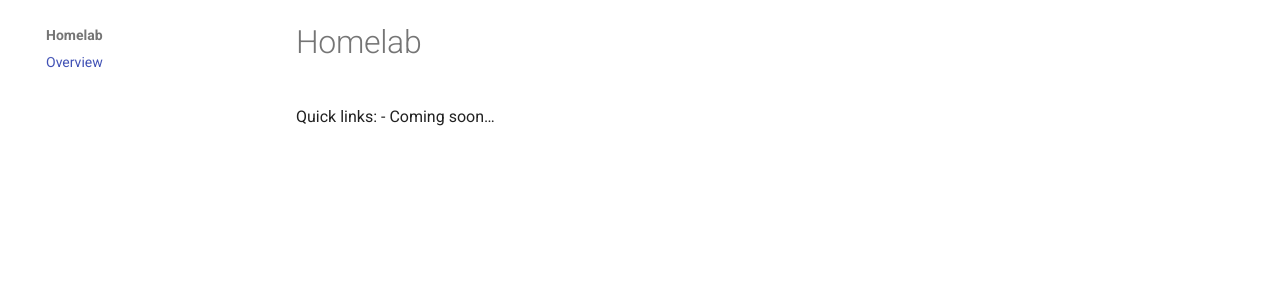
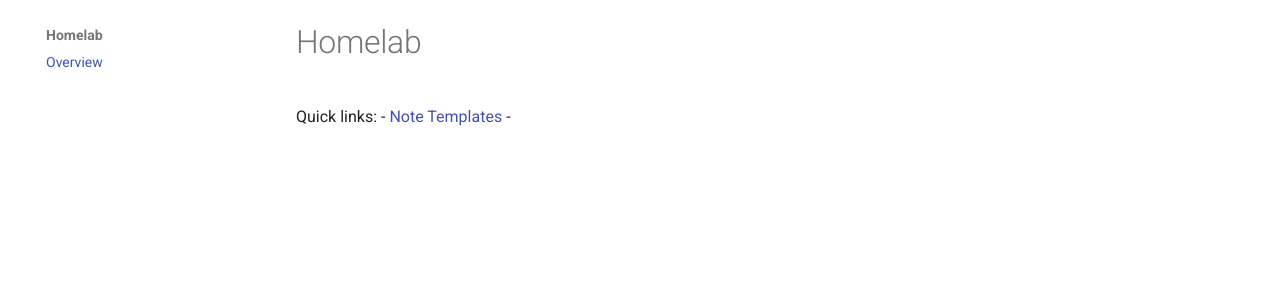
Before and after one commit to uceleke/FTL-HowTos, an MkDocs documentation site: the page built from docs/homelab/overview.md, in a window 1280 px wide. Shown: the part 124-424 px from the top of the page. Built offline with MkDocs 1.6.1 and Material for MkDocs 9.7.7, drawn with Linux system fonts in a browser that asks for light colours.

Commit message:
Update overview.md

```diff
--- a/docs/homelab/overview.md
+++ b/docs/homelab/overview.md
@@ -1,4 +1,5 @@
 # Homelab
 
 Quick links:
-- Coming soon…
+- [Note Templates](Note Templates/index.md)
+-
```
